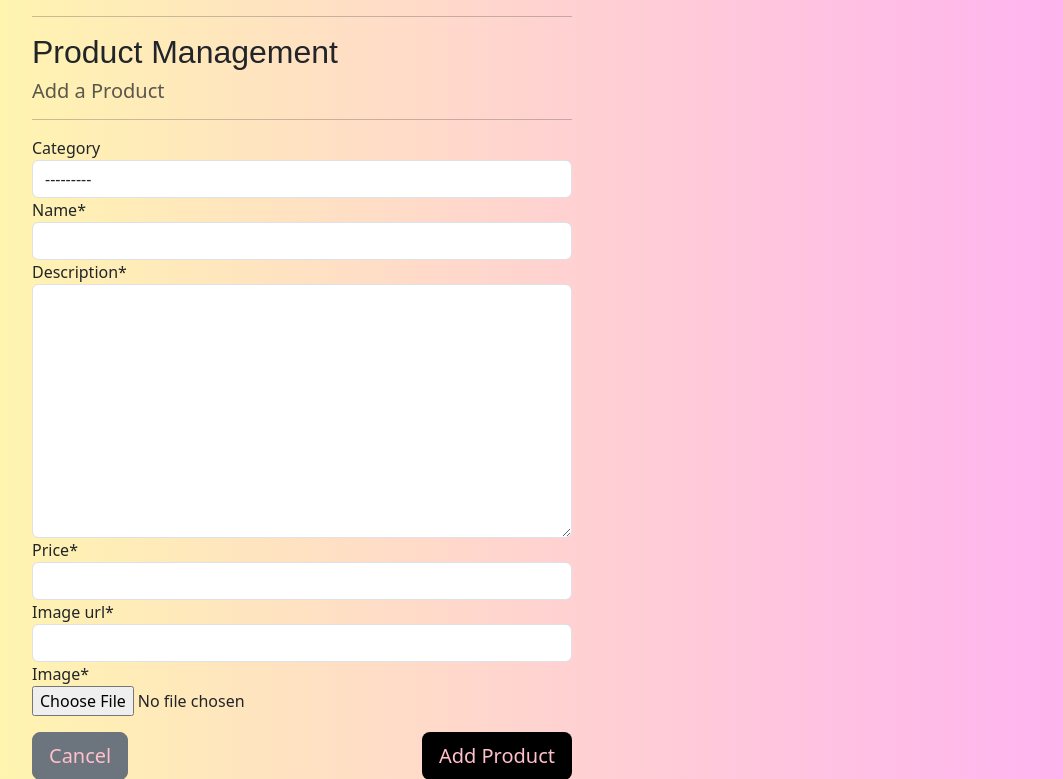
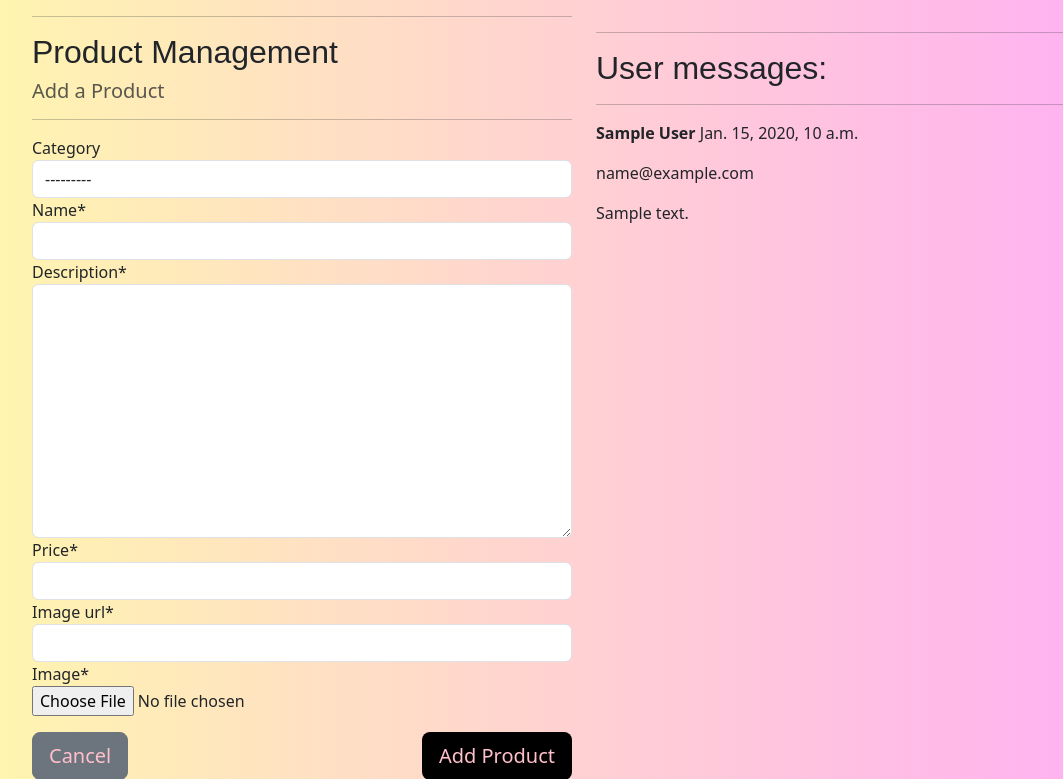
Before and after one commit to leoniemclaughlin7/jenas-creations, a Django app: page /products/add/ in a window 1280 px wide. Shown: the part 120-899 px from the top of the page, without its empty margins (50-1113 px from the left). Run offline with Django 3.2, Linux system fonts and the light colour scheme; a user stored in the database is signed in; data comes from the database, SQL or seed files in the repository; tables that the repository leaves empty hold one stand-in row (values such as "Sample post"); some libraries are stand-ins or nearby versions; some web fonts are replaced.

Commit message:
Add contact us messages in admin area via products app

```diff
--- a/products/templates/products/add_product.html
+++ b/products/templates/products/add_product.html
@@ -23,6 +23,30 @@
                 </div>
             </form>
         </div>
+
+        <div class="col-12 col-md-6 user-messages-pos">
+            <hr>
+            <h2>User messages:</h2>
+            <hr>
+            <div class="card-body reviews">
+                {% for message in contact %}
+                <div>
+                    <p>
+                        <strong>{{ message.full_name }}</strong>
+                        <span>
+                            {{ message.created_on }}
+                        </span>
+                        <p>
+                            <span>{{message.email}}</span>
+                        </p>
+                    </p>
+                    <p>
+                        {{ message.message | linebreaks }}
+                    </p>
+                </div>
+                {% endfor %}
+            </div>
+        </div>
     </div>
 </div>
 {% endblock %}
--- a/products/views.py
+++ b/products/views.py
@@ -6,6 +6,7 @@ from django.contrib.auth.decorators import login_required
 from .forms import ProductForm
 from review.models import Review
 from review.forms import ReviewForm
+from contact.models import Contact
 from django.db.models import Avg
 
 def all_products(request):
@@ -80,10 +81,13 @@ def product_detail(request, product_id):
 
 @login_required
 def add_product(request):
-    """ Add a product to the store """
+    """ Add a product to the store and display contact messages """
     if not request.user.is_superuser:
         messages.error(request, 'Request denied! You do not have authorisation to add products.')
         return redirect(reverse('home'))
+
+    contact = Contact.objects.order_by('-created_on').all()
+
     if request.method == 'POST':
         form = ProductForm(request.POST, request.FILES)
         if form.is_valid():
@@ -98,6 +102,7 @@ def add_product(request):
 
     context = {
         'form': form,
+        'contact': contact
     }
 
     return render(request, 'products/add_product.html', context)
--- a/static/css/base.css
+++ b/static/css/base.css
@@ -218,7 +218,7 @@ select option[value=""] {
 
 .reviews {
     margin-top: 10px;
-    height: 400px;
+    height: 600px;
     overflow-y: scroll;
     width: 100%;
     overflow-x: hidden;
@@ -257,3 +257,9 @@ footer {
 .toast-capper {
     height: 2px;
 }
+
+/* Contact - Admin */
+
+.user-messages-pos {
+    margin-top: -120px;
+}
--- a/templates/base.html
+++ b/templates/base.html
@@ -74,7 +74,7 @@
             <ul class="dropdown-menu">
               {% if request.user.is_authenticated %}
               {% if request.user.is_superuser %}
-              <a href="{% url 'add_product' %}" class="dropdown-item">Product Management</a>
+              <a href="{% url 'add_product' %}" class="dropdown-item">Admin Area</a>
               {% endif %}
               <a href="{% url 'profile' %}" class="dropdown-item">Profile</a>
               <a href="{% url 'account_logout' %}" class="dropdown-item">Logout</a>
```
